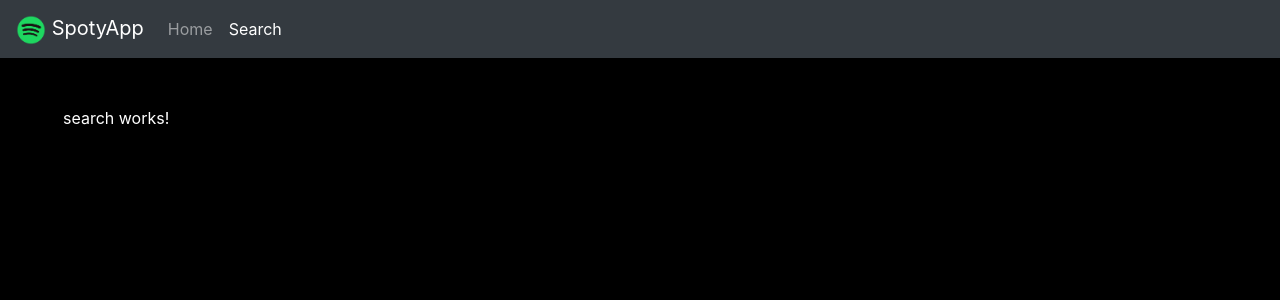
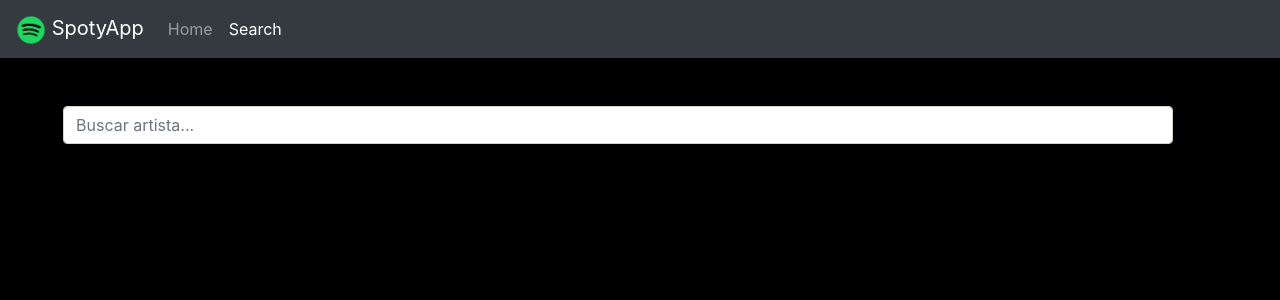
Before and after one commit to willtorber/SpotifyApp, an Angular app: page /search in a window 1280 px wide. Shown: the top 300 px of the page. Built offline with nearby package versions, Linux system fonts and the light colour scheme.

Commit message:
Componente de busqueda de artistas

```diff
--- a/src/app/components/search/search.component.html
+++ b/src/app/components/search/search.component.html
@@ -1 +1,16 @@
-<p>search works!</p>
+<div class="row">
+    <div class="col">
+        <input #nameArtist type="text" (keyup)="searchArtist(nameArtist.value)" class="form-control" placeholder="Buscar artista...">
+    </div>
+</div>
+
+<div class="card-columns m-5 animated fadeIn">
+
+    <div *ngFor="let artist of artists" class="card puntero">
+        <img class="card-img-top" [src]="artist.images[0].url" alt="Card image cap">
+        <div class="card-body">
+            <h5 class="card-title">{{ artist.name }}</h5>
+        </div>
+    </div>
+
+</div>
--- a/src/app/components/search/search.component.ts
+++ b/src/app/components/search/search.component.ts
@@ -1,4 +1,5 @@
 import { Component, OnInit } from '@angular/core';
+import { SpotifyService } from '../../services/spotify.service';
 
 @Component({
   selector: 'app-search',
@@ -6,11 +7,20 @@ import { Component, OnInit } from '@angular/core';
   styles: [
   ]
 })
-export class SearchComponent implements OnInit {
+export class SearchComponent {
 
-  constructor() { }
+  artists: any[] = [];
 
-  ngOnInit(): void {
+  constructor(private spotifyService: SpotifyService) { }
+
+  searchArtist(nameArtist: string){
+    this.spotifyService.searchArtist(nameArtist)
+        .subscribe((data: any) => {
+          console.log(data);
+          this.artists = data.artists.items;
+        });
   }
 
+
+
 }
--- a/src/app/services/spotify.service.ts
+++ b/src/app/services/spotify.service.ts
@@ -12,8 +12,16 @@ export class SpotifyService {
 
   getNewReleases(): any {
     const headers = new HttpHeaders({
-      Authorization: 'Bearer BQAz3qhk3eh9czHAOIa1pxm95gOQklsC43t6h5ok7xx4zSUKByyPbD2wdCsYEq_dBSocY_BdehrIup0hAWU'
+      Authorization: 'Bearer BQAA3GwfwVN6O0QXHYlNEaw9pM4Q5BPVvf46-kDf1c3_3SGGfYY2Iq1m1iZaGt5hD8QD-TfW2tHnMlMEScw'
     });
     return this.http.get('https://api.spotify.com/v1/browse/new-releases', { headers });
   }
+
+  searchArtist(nameArtist: string): any {
+    const headers = new HttpHeaders({
+      Authorization: 'Bearer BQAA3GwfwVN6O0QXHYlNEaw9pM4Q5BPVvf46-kDf1c3_3SGGfYY2Iq1m1iZaGt5hD8QD-TfW2tHnMlMEScw'
+    });
+    return this.http.get(`https://api.spotify.com/v1/search?q=${ nameArtist }&type=artist&limit=15`, { headers });
+  }
+
 }
```
